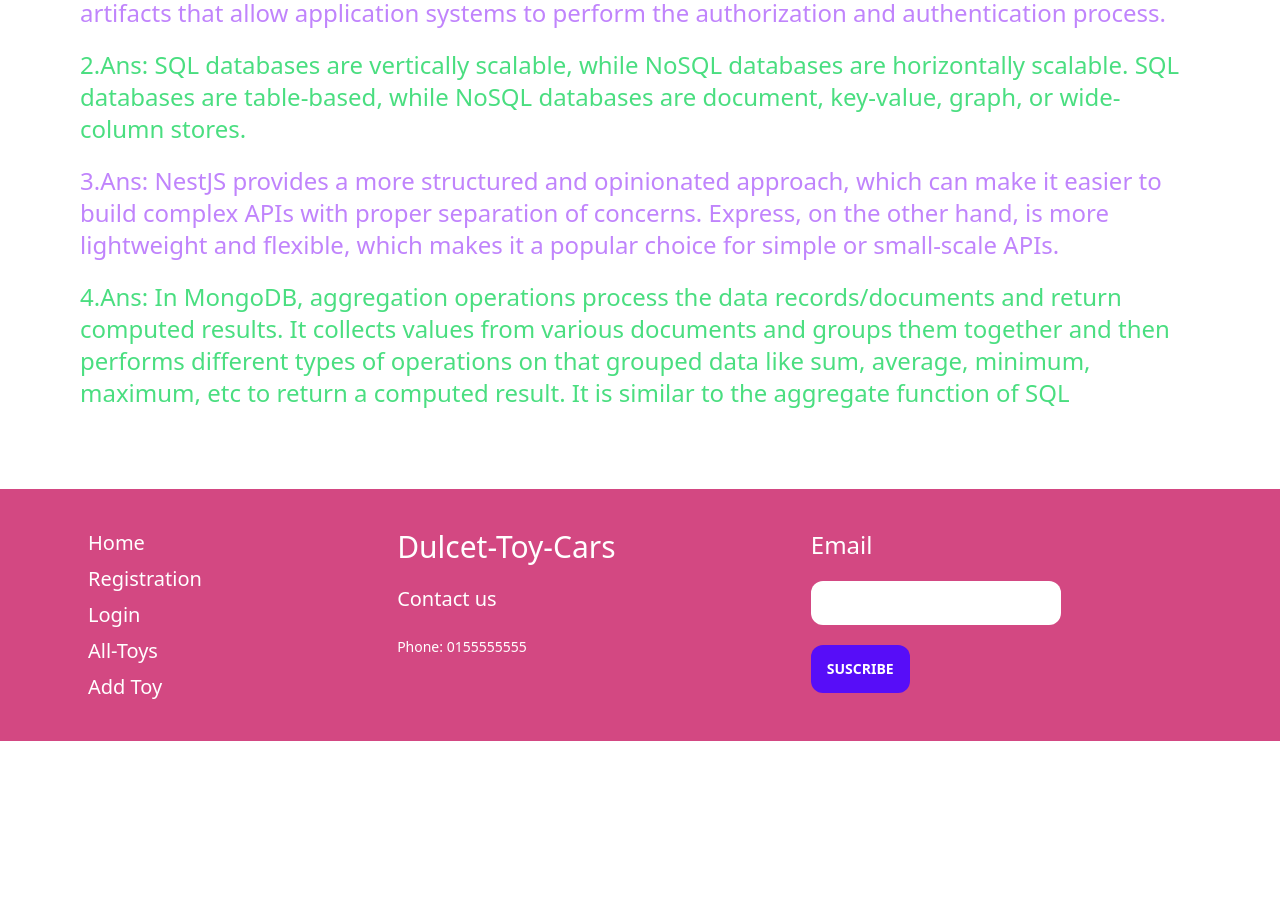
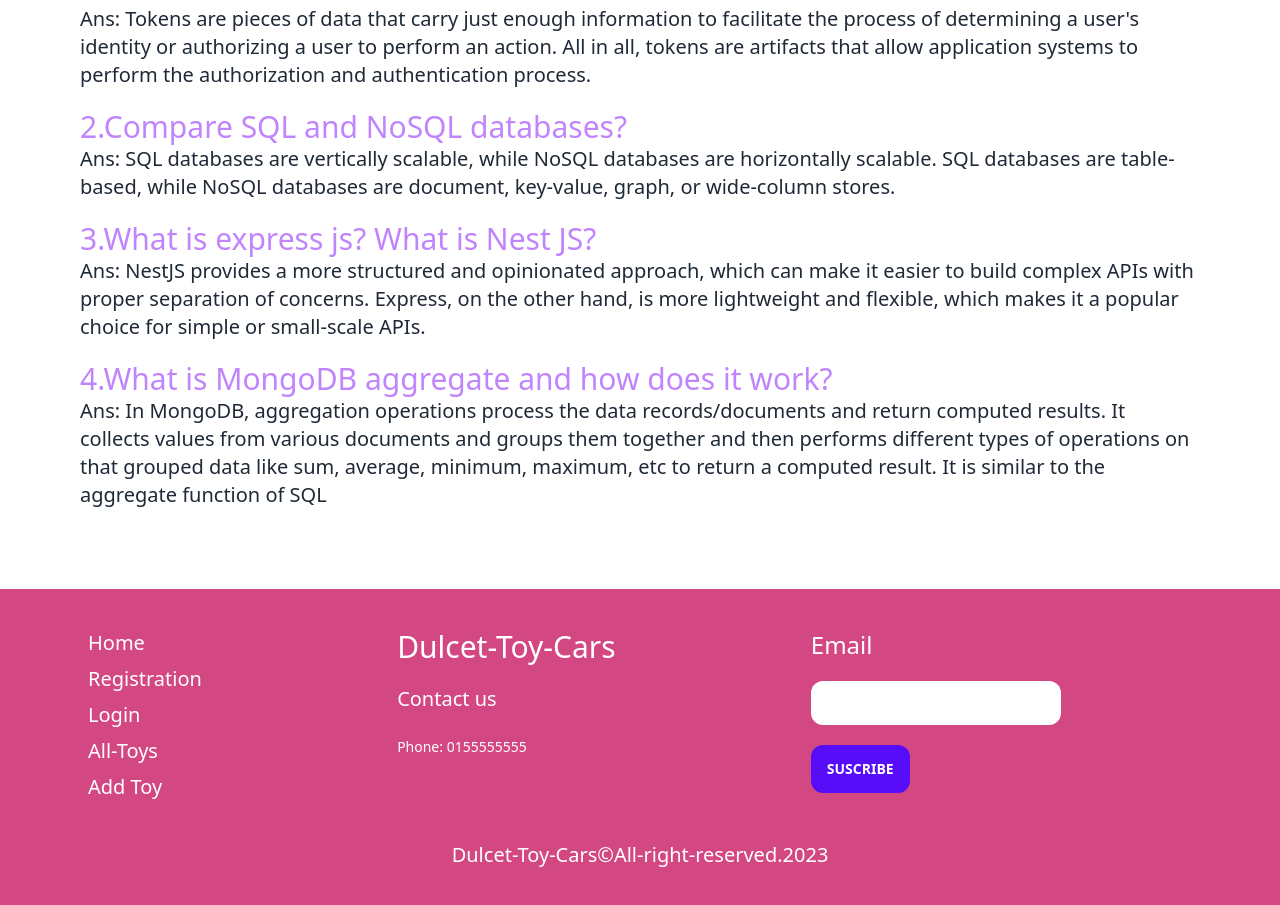
Before and after one commit to PritrirajPartho/dulcet-toy-cars-client, a React (Vite) app: page /blogs in a window 1280 px wide. Shown: the part 231-1136 px from the top of the page. Before the commit the page ends 972 px from the top, so only its background shows below. Built offline with nearby package versions, Linux system fonts and the light colour scheme; no server answers.

Commit message:
Design-Finished

```diff
--- a/src/pages/Blogs/Blogs.jsx
+++ b/src/pages/Blogs/Blogs.jsx
@@ -3,10 +3,14 @@ import React from 'react';
 const Blogs = () => {
     return (
         <div className='m-20 '>
-            <h1 className='text-purple-400 text-2xl mt-5'>1.Ans:  Tokens are pieces of data that carry just enough information to facilitate the process of determining a user's identity or authorizing a user to perform an action. All in all, tokens are artifacts that allow application systems to perform the authorization and authentication process.</h1>
-            <h1 className='text-green-400 text-2xl mt-5'>2.Ans:  SQL databases are vertically scalable, while NoSQL databases are horizontally scalable. SQL databases are table-based, while NoSQL databases are document, key-value, graph, or wide-column stores. </h1>
-            <h1 className='text-purple-400 text-2xl mt-5'>3.Ans:  NestJS provides a more structured and opinionated approach, which can make it easier to build complex APIs with proper separation of concerns. Express, on the other hand, is more lightweight and flexible, which makes it a popular choice for simple or small-scale APIs. </h1>
-            <h1 className='text-green-400 text-2xl mt-5'>4.Ans:  In MongoDB, aggregation operations process the data records/documents and return computed results. It collects values from various documents and groups them together and then performs different types of operations on that grouped data like sum, average, minimum, maximum, etc to return a computed result. It is similar to the aggregate function of SQL </h1>
+            <h1 className='text-purple-400 text-3xl mt-5'>1. What is an access token and refresh token? How do they work and where should we store them on the client-side?</h1>
+            <p className='text-xl'>Ans:  Tokens are pieces of data that carry just enough information to facilitate the process of determining a user's identity or authorizing a user to perform an action. All in all, tokens are artifacts that allow application systems to perform the authorization and authentication process.</p>
+            <h1 className='text-purple-400 text-3xl mt-5'>2.Compare SQL and NoSQL databases?</h1>
+            <p className='text-xl'>Ans:  SQL databases are vertically scalable, while NoSQL databases are horizontally scalable. SQL databases are table-based, while NoSQL databases are document, key-value, graph, or wide-column stores. </p>
+            <h1 className='text-purple-400 text-3xl mt-5'>3.What is express js? What is Nest JS?</h1>
+            <p className='text-xl'>Ans:  NestJS provides a more structured and opinionated approach, which can make it easier to build complex APIs with proper separation of concerns. Express, on the other hand, is more lightweight and flexible, which makes it a popular choice for simple or small-scale APIs. </p>
+            <h1 className='text-purple-400 text-3xl mt-5'>4.What is MongoDB aggregate and how does it work? </h1>
+            <p className='text-xl'>Ans:  In MongoDB, aggregation operations process the data records/documents and return computed results. It collects values from various documents and groups them together and then performs different types of operations on that grouped data like sum, average, minimum, maximum, etc to return a computed result. It is similar to the aggregate function of SQL </p>
         </div>
     );
 };
--- a/src/pages/Footer/Footer.jsx
+++ b/src/pages/Footer/Footer.jsx
@@ -4,7 +4,8 @@ import { Link } from "react-router-dom";
 
 const Footer = () => {
   return (
-      <footer className="footer p-10 bg-[#d34882] text-neutral-content">
+   <section className="bg-[#d34882] pb-2">
+        <footer className="footer p-10  text-neutral-content">
                 <div className="text-xl ms-12">
                         <Link to={"/"}>Home</Link>
                         <Link to={"/registration"}>Registration</Link>
@@ -23,6 +24,8 @@ const Footer = () => {
                         <button className="btn  bg-primary   rounded-xl border-0">Suscribe</button>
                 </div>
         </footer>
+        <h5 className="text-center text-xl mb-10 mt-0 text-white">Dulcet-Toy-Cars©All-right-reserved.2023</h5>
+   </section>
   );
 };
 
--- a/src/pages/Home/Banner/Banner.jsx
+++ b/src/pages/Home/Banner/Banner.jsx
@@ -7,7 +7,7 @@ import sldie3 from '../../../../public/img/slider-three.jpeg';
 const Banner = () => {
     return (
     <section>
-        <h1 className='text-center text-3xl text-blue-600 mt-10'>That's You Want Toy</h1>
+        <h1 className='text-center text-3xl text-blue-600 mt-10'>That's Your Choice</h1>
       <div className="carousel slide-controll">
             <div id="slide1" className="carousel-item relative w-full">
                 <img src={sldie1} className="w-full" />
--- a/src/pages/Home/Gallery/Gallery.jsx
+++ b/src/pages/Home/Gallery/Gallery.jsx
@@ -14,10 +14,10 @@ const Gallery = () => {
                 <img className='w-52 border-2 border-blue-800 mr-4 rounded' src={g2} alt="" />
                 <img  className='w-52 border-2 border-blue-800 mr-4 rounded' src={g3} alt="" />
                 <img className='w-52 border-2 border-blue-800 mr-4 rounded' src={g4} alt="" />
-                <img className='w-52 border-2 border-blue-800 mr-4 rounded' src={g5} alt="" />zx
+                <img className='w-52 border-2 border-blue-800 mr-4 rounded' src={g5} alt="" />
             </div>
             <div className='flex justify-center mt-8 mr-8 '>
-                <img className='w-92 h-60 mt-14 border-2 border-blue-800 rounded' src={g6} alt="" />
+                <img className='w-92 h-60 mt-10 border-2 border-blue-800 rounded' src={g6} alt="" />
                 <img className='w-80 h-80 ms-10 border-2 border-blue-800 rounded' src={g7} alt="" />
             </div>
     </section>
--- a/src/pages/Home/HappyClient/HappyClient.jsx
+++ b/src/pages/Home/HappyClient/HappyClient.jsx
@@ -17,14 +17,13 @@ const HappyClient = () => {
               </div>
             </div>
             <div className=" mt-4 ms-3 font-bold">
-              <h1>Probir Ghosh</h1>
-              <h3>Businessman</h3>
+              <h1>Tania Jahan</h1>
+              <h3>Programer</h3>
             </div>
           </div>
           <div className="ms-2 mt-2 rounded">
             <p>
-              User comments on webpages could provide additional SEO value,
-              Google says, but they have to be tightly moderated for spam and{" "}
+            You have done well so far, but don’t become complacent – there is always room for improvement! I have noticed several errors in your notes, including…
             </p>
           </div>
         </section>
@@ -37,14 +36,12 @@ const HappyClient = () => {
             </div>
             <div className=" mt-4 ms-3 font-bold">
               <h1>Probir Ghosh</h1>
-              <h3>Businessman</h3>
+              <h3>Instructor</h3>
             </div>
           </div>
           <div className="ms-2 mt-2 rounded">
             <p>
-              User comments on webpages could provide additional SEO value,
-              Google says, but they have to be tightly moderated for spam and{" "}
-            </p>
+             Your efforts are commendable, but it would have been good to have seen you focus throughout as your performance waned towards the end of the session.            </p>
           </div>
         </section>
         {/* ------------------------------- */}
--- a/src/pages/Registration/Registraion.jsx
+++ b/src/pages/Registration/Registraion.jsx
@@ -72,6 +72,7 @@ return (
                                 </label>
                                 <input type="text" name='password' placeholder="password" className="input input-bordered" />
                             </div>
+                            <p className='text-red-600 mt-3'>{error}</p>
                             <div className="form-control mt-6">
                                 <input className="btn btn-primary" type="submit" value="Registration" />
                             </div>
```
Also changed, not shown: src/pages/Login/Login.jsx (+25 -4 lines), public/img/sign-g.png (added). Lines whose indentation alone changed are shown as unchanged.
